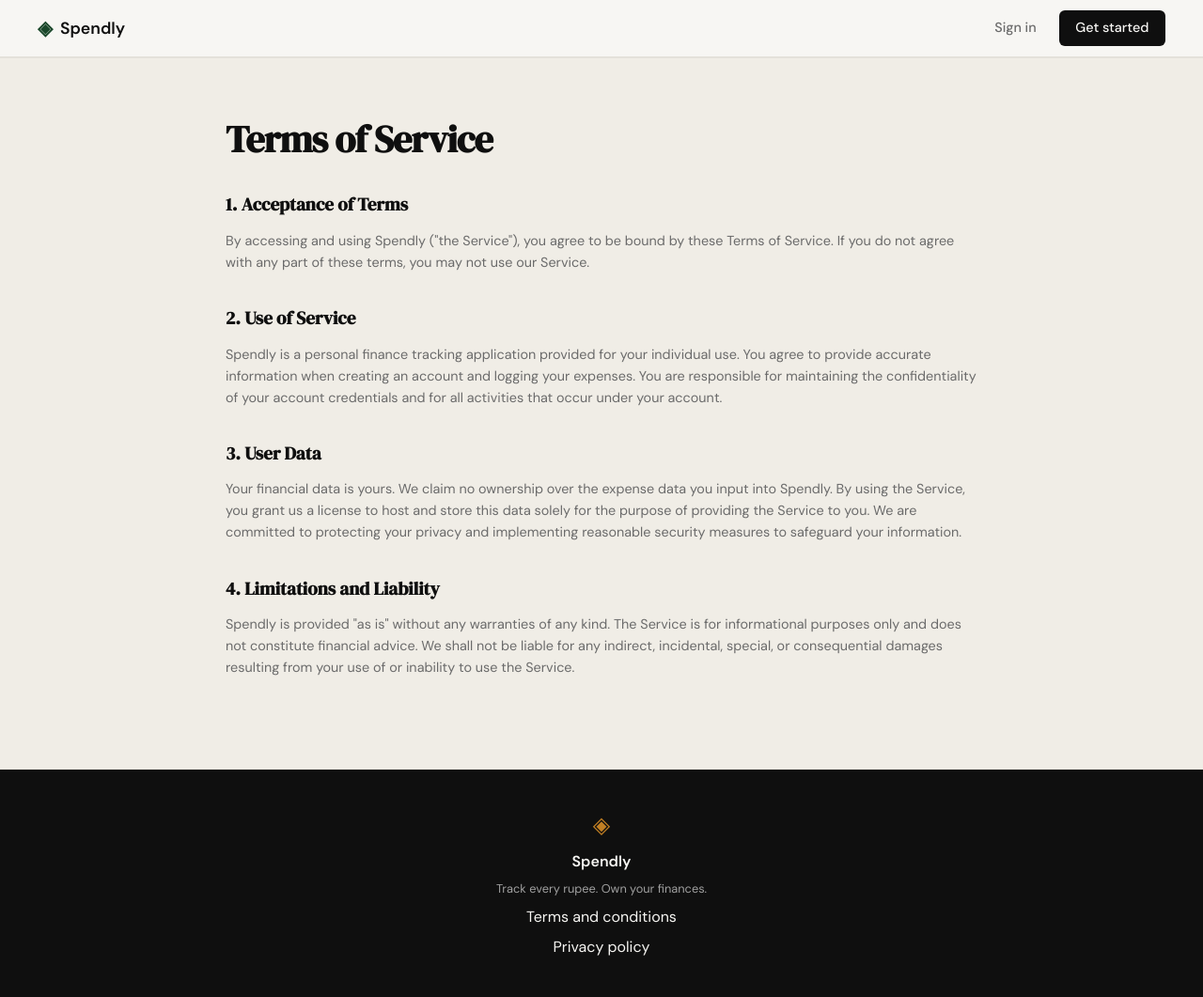
After one commit to shahid-gt/spendly, a Flask app: page /terms in a window 1280 px wide. The commit adds this page. Shown: the whole page at 94% size. Run offline with Flask 3, Linux system fonts and the light colour scheme.

Commit message:
feat: add base layout and terms of service page with routing support

```diff
--- a/app.py
+++ b/app.py
@@ -11,6 +11,11 @@ app.config["TEMPLATES_AUTO_RELOAD"] = True
 @app.route("/")
 def landing():
     return render_template("landing.html")
+
+
+@app.route("/terms")
+def terms():
+    return render_template("terms.html")
 
 
 @app.route("/register")
--- a/templates/base.html
+++ b/templates/base.html
@@ -38,7 +38,7 @@
             <span class="brand-icon">◈</span>
             <span class="footer-name">Spendly</span>
             <p class="footer-copy">Track every rupee. Own your finances.</p>
-            <a href="#">Terms and conditions</a>
+            <a href="{{ url_for('terms') }}">Terms and conditions</a>
             <a href="#">Privacy policy</a>
         </div>
     </footer>
--- /dev/null
+++ b/templates/terms.html
@@ -0,0 +1,39 @@
+{% extends "base.html" %}
+
+{% block title %}Terms of Service — Spendly{% endblock %}
+
+{% block content %}
+<section class="features" style="padding-top: 4rem; padding-bottom: 4rem;">
+    <div class="features-inner" style="max-width: 800px; margin: 0 auto; display: block;">
+        <h1 class="hero-title" style="font-size: 2.5rem; margin-bottom: 2rem; text-align: left;">Terms of Service</h1>
+
+        <div style="margin-bottom: 2rem;">
+            <h3 class="feature-title">1. Acceptance of Terms</h3>
+            <p class="feature-body" style="margin-top: 0.5rem; line-height: 1.6;">
+                By accessing and using Spendly ("the Service"), you agree to be bound by these Terms of Service. If you do not agree with any part of these terms, you may not use our Service.
+            </p>
+        </div>
+
+        <div style="margin-bottom: 2rem;">
+            <h3 class="feature-title">2. Use of Service</h3>
+            <p class="feature-body" style="margin-top: 0.5rem; line-height: 1.6;">
+                Spendly is a personal finance tracking application provided for your individual use. You agree to provide accurate information when creating an account and logging your expenses. You are responsible for maintaining the confidentiality of your account credentials and for all activities that occur under your account.
+            </p>
+        </div>
+
+        <div style="margin-bottom: 2rem;">
+            <h3 class="feature-title">3. User Data</h3>
+            <p class="feature-body" style="margin-top: 0.5rem; line-height: 1.6;">
+                Your financial data is yours. We claim no ownership over the expense data you input into Spendly. By using the Service, you grant us a license to host and store this data solely for the purpose of providing the Service to you. We are committed to protecting your privacy and implementing reasonable security measures to safeguard your information.
+            </p>
+        </div>
+
+        <div style="margin-bottom: 2rem;">
+            <h3 class="feature-title">4. Limitations and Liability</h3>
+            <p class="feature-body" style="margin-top: 0.5rem; line-height: 1.6;">
+                Spendly is provided "as is" without any warranties of any kind. The Service is for informational purposes only and does not constitute financial advice. We shall not be liable for any indirect, incidental, special, or consequential damages resulting from your use of or inability to use the Service.
+            </p>
+        </div>
+    </div>
+</section>
+{% endblock %}
```
